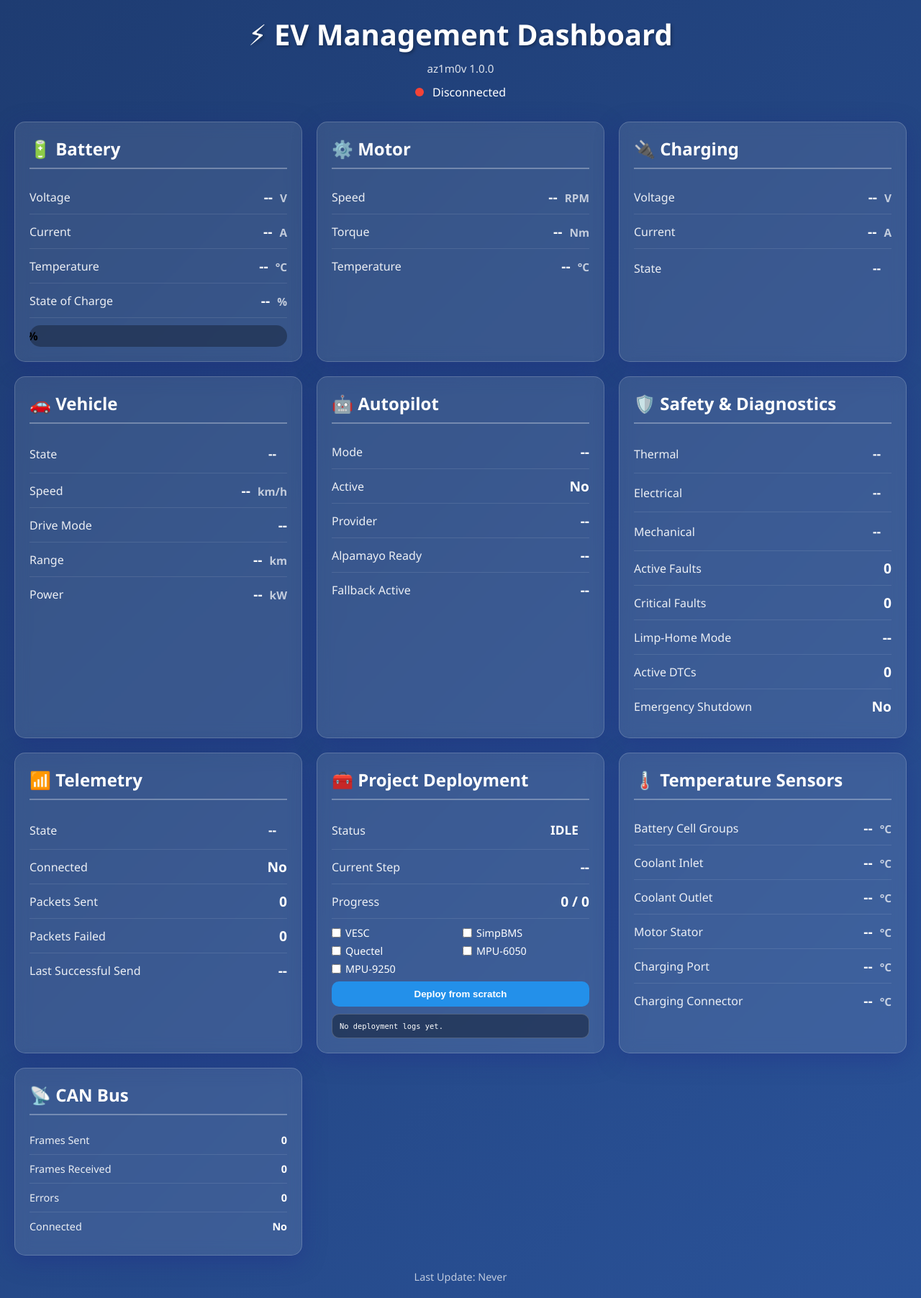
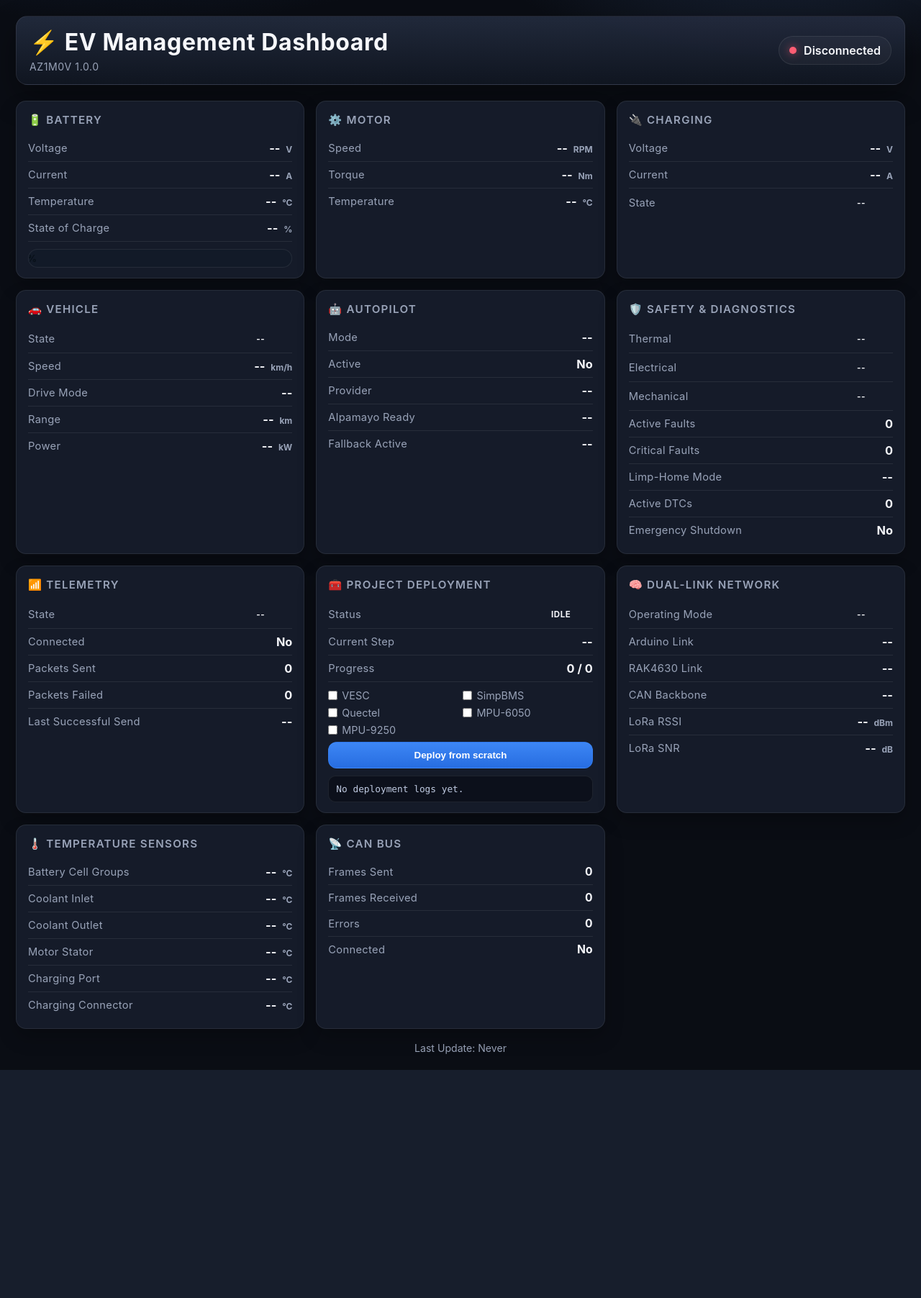
Before and after one commit to DmitrySlesarev/az1m0v, a Python web app: template ui/templates/dashboard.html in a window 1280 px wide. Shown: the whole page at 72% size. After the commit the page ends 1487 px from the top, so only its background shows below. Run offline with Jinja, Linux system fonts and the light colour scheme; the template is opened without the code that fills it, so the values that code supplies are empty; some libraries are stand-ins or nearby versions.

Commit message:
feat(ui): restyle dashboard with Tesla-like dark theme
Co-authored-by: Dmitry Slesarev <DmitrySlesarev@users.noreply.github.com>

```diff
--- a/ui/templates/dashboard.html
+++ b/ui/templates/dashboard.html
@@ -6,6 +6,19 @@
     <title>EV Dashboard - az1m0v 1.0.0</title>
     <script src="https://cdn.socket.io/4.5.4/socket.io.min.js"></script>
     <style>
+        :root {
+            --bg: #0a0d14;
+            --bg-secondary: #121722;
+            --card: rgba(23, 30, 45, 0.88);
+            --line: rgba(255, 255, 255, 0.08);
+            --text: #f6f7fb;
+            --muted: #99a3b8;
+            --accent: #3f8cff;
+            --good: #2dd881;
+            --warn: #ffc857;
+            --bad: #ff5d73;
+        }
+
         * {
             margin: 0;
             padding: 0;
@@ -13,87 +26,116 @@
         }
 
         body {
-            font-family: 'Segoe UI', Tahoma, Geneva, Verdana, sans-serif;
-            background: linear-gradient(135deg, #1e3c72 0%, #2a5298 100%);
-            color: #fff;
+            font-family: -apple-system, BlinkMacSystemFont, "Segoe UI", Roboto, "Helvetica Neue", Arial, sans-serif;
+            background:
+                radial-gradient(1200px 600px at 15% -20%, #1c2f4f 0%, transparent 55%),
+                radial-gradient(900px 500px at 85% -10%, #1f2d45 0%, transparent 50%),
+                var(--bg);
+            color: var(--text);
             min-height: 100vh;
-            padding: 20px;
+            padding: 22px;
         }
 
         .container {
-            max-width: 1400px;
+            max-width: 1480px;
             margin: 0 auto;
         }
 
         header {
-            text-align: center;
-            margin-bottom: 30px;
+            display: flex;
+            flex-wrap: wrap;
+            justify-content: space-between;
+            align-items: center;
+            gap: 14px;
+            margin-bottom: 22px;
+            padding: 16px 18px;
+            border-radius: 16px;
+            border: 1px solid var(--line);
+            background: linear-gradient(180deg, rgba(35, 43, 62, 0.92), rgba(17, 22, 34, 0.92));
+            box-shadow: 0 18px 40px rgba(0, 0, 0, 0.35);
         }
 
-        h1 {
-            font-size: 2.5em;
-            margin-bottom: 10px;
-            text-shadow: 2px 2px 4px rgba(0,0,0,0.3);
+        .title-wrap h1 {
+            font-size: 2rem;
+            font-weight: 700;
+            letter-spacing: 0.02em;
+            margin-bottom: 6px;
         }
 
         .app-version {
-            font-size: 0.95em;
-            opacity: 0.85;
-            margin-bottom: 12px;
+            color: var(--muted);
+            font-size: 0.88rem;
+            letter-spacing: 0.04em;
+            text-transform: uppercase;
+        }
+
+        .connection-pill {
+            display: inline-flex;
+            align-items: center;
+            gap: 10px;
+            border-radius: 999px;
+            border: 1px solid var(--line);
+            background: rgba(255, 255, 255, 0.04);
+            padding: 9px 14px;
+            font-weight: 600;
         }
 
         .status-indicator {
             display: inline-block;
-            width: 12px;
-            height: 12px;
+            width: 10px;
+            height: 10px;
             border-radius: 50%;
-            margin-right: 8px;
-            animation: pulse 2s infinite;
+            animation: pulse 1.8s infinite;
         }
 
         .status-indicator.connected {
-            background-color: #4CAF50;
+            background-color: var(--good);
+            box-shadow: 0 0 12px rgba(45, 216, 129, 0.7);
         }
 
         .status-indicator.disconnected {
-            background-color: #f44336;
+            background-color: var(--bad);
+            box-shadow: 0 0 12px rgba(255, 93, 115, 0.6);
             animation: none;
         }
 
         @keyframes pulse {
             0%, 100% { opacity: 1; }
-            50% { opacity: 0.5; }
+            50% { opacity: 0.45; }
         }
 
         .dashboard-grid {
             display: grid;
-            grid-template-columns: repeat(auto-fit, minmax(300px, 1fr));
-            gap: 20px;
-            margin-bottom: 20px;
+            grid-template-columns: repeat(auto-fit, minmax(310px, 1fr));
+            gap: 16px;
+            margin-bottom: 18px;
         }
 
         .card {
-            background: rgba(255, 255, 255, 0.1);
-            backdrop-filter: blur(10px);
-            border-radius: 15px;
-            padding: 20px;
-            box-shadow: 0 8px 32px 0 rgba(31, 38, 135, 0.37);
-            border: 1px solid rgba(255, 255, 255, 0.18);
+            background: var(--card);
+            backdrop-filter: blur(6px);
+            border-radius: 14px;
+            border: 1px solid var(--line);
+            padding: 16px 16px 14px;
+            box-shadow: 0 12px 26px rgba(0, 0, 0, 0.22);
         }
 
         .card h2 {
-            font-size: 1.5em;
-            margin-bottom: 15px;
-            border-bottom: 2px solid rgba(255, 255, 255, 0.3);
-            padding-bottom: 10px;
+            font-size: 0.95rem;
+            letter-spacing: 0.08em;
+            text-transform: uppercase;
+            color: var(--muted);
+            margin-bottom: 12px;
+            font-weight: 600;
         }
 
         .metric {
             display: flex;
             justify-content: space-between;
             align-items: center;
-            padding: 10px 0;
-            border-bottom: 1px solid rgba(255, 255, 255, 0.1);
+            gap: 14px;
+            padding: 8px 0;
+            border-bottom: 1px solid var(--line);
         }
 
         .metric:last-child {
@@ -101,67 +143,100 @@
         }
 
         .metric-label {
-            font-weight: 500;
-            opacity: 0.9;
+            color: var(--muted);
+            font-size: 0.92rem;
+            letter-spacing: 0.02em;
         }
 
         .metric-value {
-            font-size: 1.2em;
-            font-weight: bold;
+            font-size: 1.02rem;
+            font-weight: 650;
+            text-align: right;
         }
 
         .metric-unit {
-            font-size: 0.8em;
-            opacity: 0.7;
-            margin-left: 5px;
+            font-size: 0.75rem;
+            color: var(--muted);
+            margin-left: 4px;
         }
 
         .battery-soc {
             width: 100%;
-            height: 30px;
-            background: rgba(0, 0, 0, 0.3);
-            border-radius: 15px;
+            height: 26px;
+            background: #121a28;
+            border: 1px solid var(--line);
+            border-radius: 999px;
             overflow: hidden;
             margin-top: 10px;
-            position: relative;
         }
 
         .battery-soc-fill {
             height: 100%;
-            background: linear-gradient(90deg, #4CAF50 0%, #8BC34A 50%, #FFC107 25%, #FF9800 75%, #f44336 100%);
-            transition: width 0.5s ease;
+            background: linear-gradient(90deg, #24d17f 0%, #4edc90 45%, #8bcf54 70%, #ffc857 88%, #ff6d6d 100%);
+            transition: width 0.4s ease;
             display: flex;
             align-items: center;
             justify-content: center;
-            color: #000;
-            font-weight: bold;
+            color: #081018;
+            font-size: 0.82rem;
+            font-weight: 700;
         }
 
         .state-badge {
-            display: inline-block;
-            padding: 5px 15px;
-            border-radius: 20px;
-            font-weight: bold;
+            display: inline-flex;
+            align-items: center;
+            justify-content: center;
+            border-radius: 999px;
+            padding: 4px 11px;
+            min-width: 88px;
             text-transform: uppercase;
-            font-size: 0.9em;
+            font-size: 0.72rem;
+            font-weight: 700;
+            letter-spacing: 0.05em;
         }
 
-        .state-parked { background-color: #9E9E9E; }
-        .state-ready { background-color: #4CAF50; }
-        .state-driving { background-color: #2196F3; }
-        .state-charging { background-color: #FF9800; }
-        .state-standby { background-color: #607D8B; }
-        .state-connected { background-color: #4CAF50; }
-        .state-disconnected { background-color: #9E9E9E; }
-        .state-running { background-color: #2196F3; }
-        .state-succeeded { background-color: #4CAF50; }
-        .state-failed { background-color: #f44336; }
-        .state-idle { background-color: #607D8B; }
-        .state-warning { background-color: #FFC107; color: #111; }
-        .state-critical { background-color: #f44336; }
-        .state-normal { background-color: #4CAF50; }
-        .state-error { background-color: #f44336; }
-        .state-emergency { background-color: #f44336; animation: blink 1s infinite; }
+        .state-parked,
+        .state-standby,
+        .state-idle,
+        .state-disconnected {
+            background: rgba(148, 163, 184, 0.2);
+            color: #e2e8f0;
+        }
+
+        .state-ready,
+        .state-connected,
+        .state-succeeded,
+        .state-normal {
+            background: rgba(45, 216, 129, 0.2);
+            color: #70efb0;
+        }
+
+        .state-driving,
+        .state-running,
+        .state-dual_link {
+            background: rgba(63, 140, 255, 0.2);
+            color: #8eb7ff;
+        }
+
+        .state-charging,
+        .state-warning,
+        .state-can_primary {
+            background: rgba(255, 200, 87, 0.2);
+            color: #ffd780;
+        }
+
+        .state-failed,
+        .state-critical,
+        .state-error,
+        .state-emergency,
+        .state-can_only_safe {
+            background: rgba(255, 93, 115, 0.2);
+            color: #ff8b9d;
+        }
+
+        .state-emergency {
+            animation: blink 1s infinite;
+        }
 
         @keyframes blink {
             0%, 100% { opacity: 1; }
@@ -173,54 +248,49 @@
         }
 
         .can-stats .metric-value {
-            font-size: 1em;
-        }
-
-        .timestamp {
-            text-align: center;
-            margin-top: 20px;
-            opacity: 0.7;
-            font-size: 0.9em;
+            font-size: 0.98rem;
         }
 
         .temp-warning {
-            color: #FFC107;
-            font-weight: bold;
+            color: var(--warn);
+            font-weight: 700;
         }
 
         .temp-fault {
-            color: #f44336;
-            font-weight: bold;
+            color: var(--bad);
+            font-weight: 700;
             animation: blink 1s infinite;
         }
 
         .temp-normal {
-            color: #4CAF50;
+            color: var(--good);
         }
 
         .action-btn {
             width: 100%;
-            border: none;
-            border-radius: 10px;
+            border: 1px solid rgba(63, 140, 255, 0.35);
+            border-radius: 12px;
             padding: 10px 14px;
-            background: rgba(33, 150, 243, 0.9);
+            background: linear-gradient(180deg, rgba(63, 140, 255, 0.95), rgba(40, 114, 235, 0.95));
             color: white;
-            font-weight: 600;
+            font-weight: 700;
             cursor: pointer;
             margin-top: 8px;
         }
 
         .action-btn:disabled {
-            background: rgba(120, 120, 120, 0.6);
+            background: rgba(120, 120, 120, 0.45);
+            border-color: rgba(200, 200, 200, 0.2);
             cursor: not-allowed;
         }
 
         .checkbox-row {
             display: grid;
             grid-template-columns: repeat(2, minmax(0, 1fr));
-            gap: 6px;
+            gap: 7px;
             margin-top: 10px;
             font-size: 0.9em;
+            color: var(--muted);
         }
 
         .checkbox-row label {
@@ -232,24 +302,41 @@
         .log-box {
             margin-top: 10px;
             border-radius: 10px;
-            background: rgba(0, 0, 0, 0.35);
-            border: 1px solid rgba(255, 255, 255, 0.2);
+            background: rgba(11, 16, 26, 0.85);
+            border: 1px solid var(--line);
             padding: 10px;
             max-height: 160px;
             overflow-y: auto;
-            font-family: monospace;
+            font-family: ui-monospace, SFMono-Regular, Menlo, Consolas, "Liberation Mono", monospace;
             font-size: 0.8em;
             white-space: pre-wrap;
             word-break: break-word;
+            color: #bfcae1;
+        }
+
+        .timestamp {
+            text-align: center;
+            margin-top: 10px;
+            color: var(--muted);
+            font-size: 0.88rem;
         }
 
         @media (max-width: 768px) {
+            body {
+                padding: 12px;
+            }
+
+            header {
+                padding: 14px;
+            }
+
+            .title-wrap h1 {
+                font-size: 1.5rem;
+            }
+
             .dashboard-grid {
                 grid-template-columns: 1fr;
-            }
-
-            h1 {
-                font-size: 2em;
+                gap: 12px;
             }
         }
     </style>
@@ -257,9 +344,11 @@
 <body>
     <div class="container">
         <header>
-            <h1>⚡ EV Management Dashboard</h1>
-            <p class="app-version">az1m0v 1.0.0</p>
-            <p>
+            <div class="title-wrap">
+                <h1>⚡ EV Management Dashboard</h1>
+                <p class="app-version">az1m0v 1.0.0</p>
+            </div>
+            <p class="connection-pill">
                 <span class="status-indicator disconnected" id="statusIndicator"></span>
                 <span id="connectionStatus">Disconnected</span>
             </p>
@@ -506,6 +595,41 @@
                 <div class="log-box" id="deploy-logs">No deployment logs yet.</div>
             </div>
 
+            <!-- Bench Network Card -->
+            <div class="card">
+                <h2>🧠 Dual-Link Network</h2>
+                <div class="metric">
+                    <span class="metric-label">Operating Mode</span>
+                    <span class="metric-value"><span class="state-badge" id="bench-mode">--</span></span>
+                </div>
+                <div class="metric">
+                    <span class="metric-label">Arduino Link</span>
+                    <span class="metric-value"><span id="bench-arduino">--</span></span>
+                </div>
+                <div class="metric">
+                    <span class="metric-label">RAK4630 Link</span>
+                    <span class="metric-value"><span id="bench-rak">--</span></span>
+                </div>
+                <div class="metric">
+                    <span class="metric-label">CAN Backbone</span>
+                    <span class="metric-value"><span id="bench-can">--</span></span>
+                </div>
+                <div class="metric">
+                    <span class="metric-label">LoRa RSSI</span>
+                    <span class="metric-value">
+                        <span id="bench-rssi">--</span>
+                        <span class="metric-unit">dBm</span>
+                    </span>
+                </div>
+                <div class="metric">
+                    <span class="metric-label">LoRa SNR</span>
+                    <span class="metric-value">
+                        <span id="bench-snr">--</span>
+                        <span class="metric-unit">dB</span>
+                    </span>
+                </div>
+            </div>
+
             <!-- Temperature Sensors Card -->
             <div class="card">
                 <h2>🌡️ Temperature Sensors</h2>
@@ -697,6 +821,10 @@
                 updateDeploymentStatus(data.deployment);
             }
 
+            if (data.bench_network) {
+                updateBenchNetworkStatus(data.bench_network);
+            }
+
             // Update temperature sensor data
             if (data.temperature) {
                 // Battery cell groups - show average or list
@@ -872,6 +1000,31 @@
             }
         }
 
+        function updateBenchNetworkStatus(status) {
+            if (!status) {
+                return;
+            }
+
+            updateStateBadge('bench-mode', status.mode || '--');
+            const links = status.links || {};
+
+            updateElement('bench-arduino', links.arduino ? (links.arduino.online ? 'Online' : 'Offline') : '--');
+            updateElement('bench-rak', links.rak4630 ? (links.rak4630.online ? 'Online' : 'Offline') : '--');
+            updateElement('bench-can', links.can ? (links.can.online ? 'Online' : 'Offline') : '--');
+            updateElement(
+                'bench-rssi',
+                links.rak4630 && links.rak4630.rssi_dbm !== undefined
+                    ? Number(links.rak4630.rssi_dbm).toFixed(1)
+                    : '--'
+            );
+            updateElement(
+                'bench-snr',
+                links.rak4630 && links.rak4630.snr_db !== undefined
+                    ? Number(links.rak4630.snr_db).toFixed(1)
+                    : '--'
+            );
+        }
+
         async function fetchDeploymentStatus() {
             try {
                 const response = await fetch('/api/deploy/status');
```
